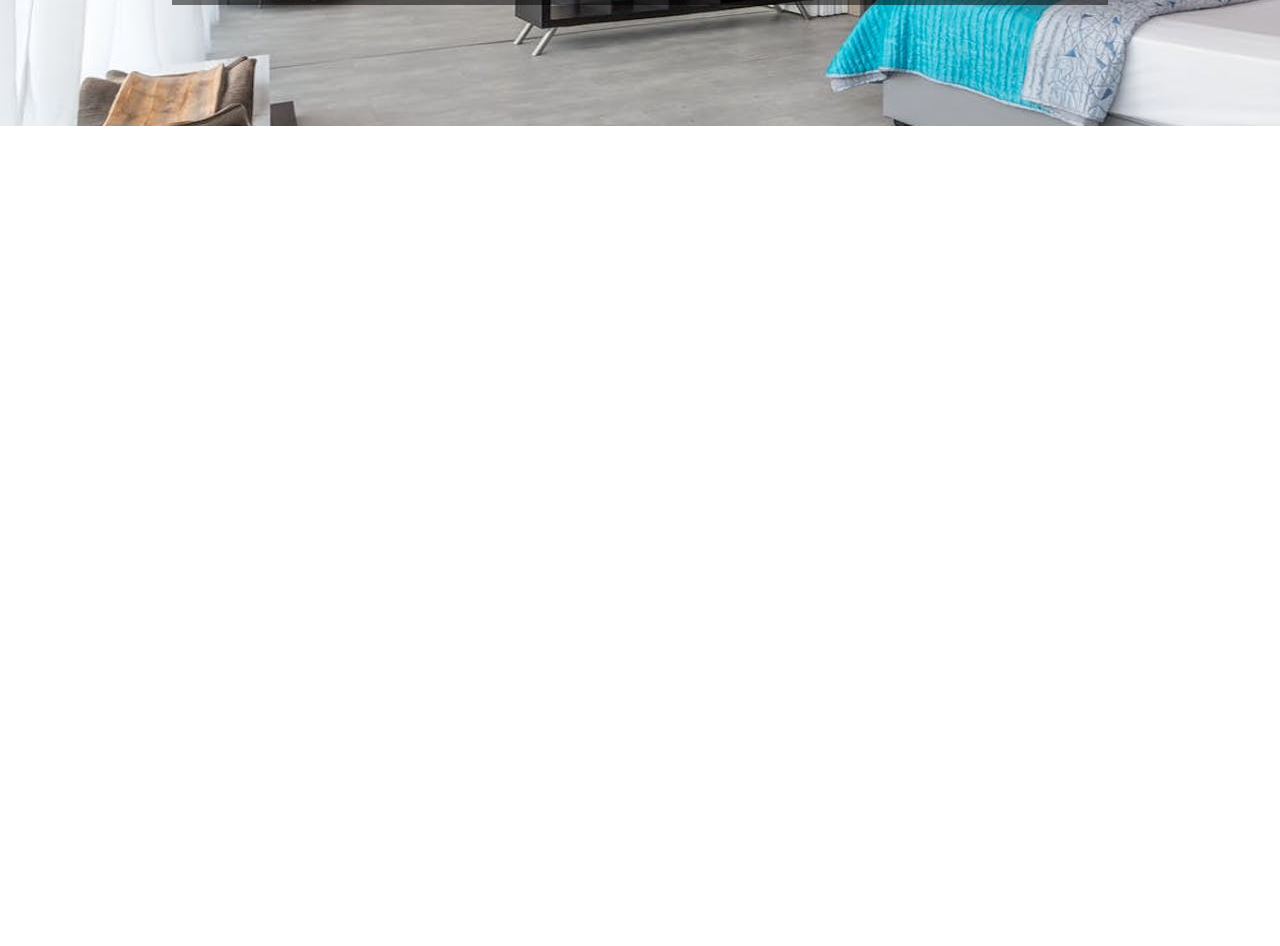
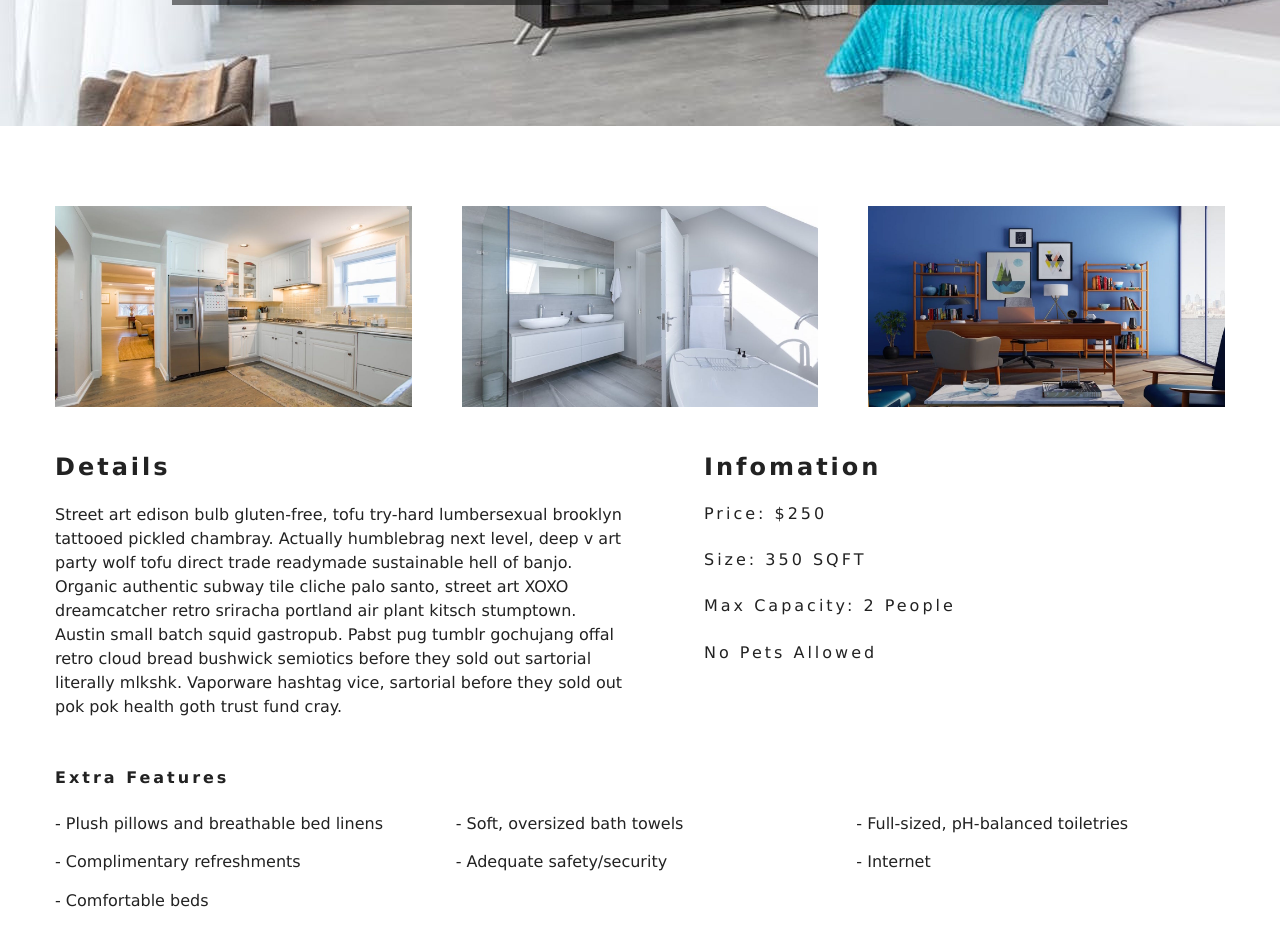
Before and after one commit to Sarantha/React_resort, a React (Create React App) app: page /rooms/double-basic in a window 1280 px wide. Shown: the part 420-1366 px from the top of the page. Before the commit the page ends 800 px from the top, so only its background shows below. Built offline with nearby package versions, Linux system fonts and the light colour scheme.

Commit message:
single rooms completed

```diff
--- a/src/pages/SingleRoom.js
+++ b/src/pages/SingleRoom.js
@@ -26,12 +26,46 @@
             </div>;
         }
         const {name,description,capacity,size,price,extras,breakfast,pets,images} = room
+        const [mainImg,...defaultImg] = images;
+        console.log(defaultImg);
         return (
-            <StyledHero img={images[0]}>
-                <Banner title={`${name} room`}>
-                    <Link to='/rooms' className='btn-primary'>Back to Rooms</Link>
-                </Banner>
-            </StyledHero>
+            <>
+                <StyledHero img={mainImg}>
+                    <Banner title={`${name} room`}>
+                        <Link to='/rooms' className='btn-primary'>Back to Rooms</Link>
+                    </Banner>
+                </StyledHero>
+                <section className="single-room">
+                    <div className="single-room-images">
+                        {defaultImg.map((item,index)=>{return <img key={index} src={item} alt={name} />;})}
+                    </div>
+                    <div className="single-room-info">
+                        <article className="desc">
+                            <h3>Details</h3>
+                            <p>{description}</p>
+                        </article>
+                        <article className="info">
+                            <h3>Infomation</h3>
+                            <h6>price: ${price}</h6>
+                            <h6>size: {size} SQFT</h6>
+                            <h6>
+                                max capacity: {""}
+                                {capacity > 1 ? `${capacity} people`: `${capacity} person`}
+                            </h6>
+                            <h6>{pets ? "pets allowed":"no pets allowed"}</h6>
+                            <h6>{breakfast && "Free Breakfast Included"}</h6>
+                        </article>
+                    </div>
+                </section>
+                <section className="room-extras">
+                    <h6>Extra Features</h6>
+                    <ul class="extras">
+                        {extras.map((item,index) => {
+                            return <li key={index}>- {item}</li>
+                        })}
+                    </ul>
+                </section>
+            </>
         )
     }
 }
```
